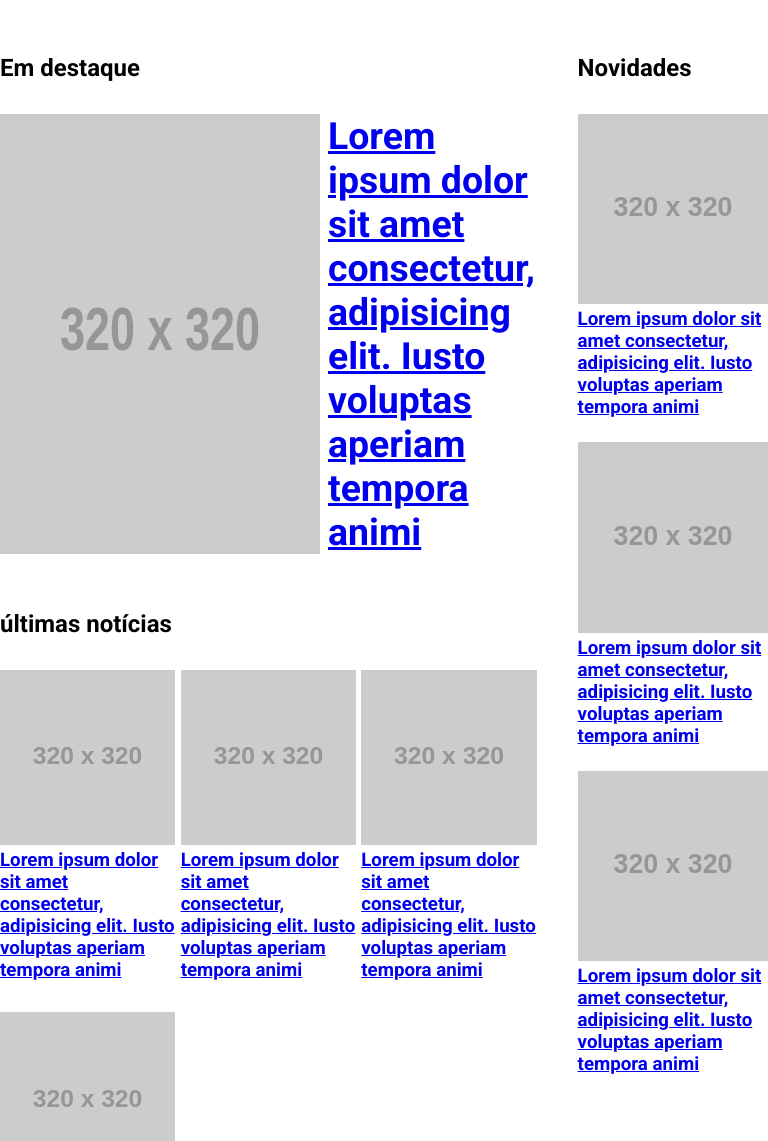
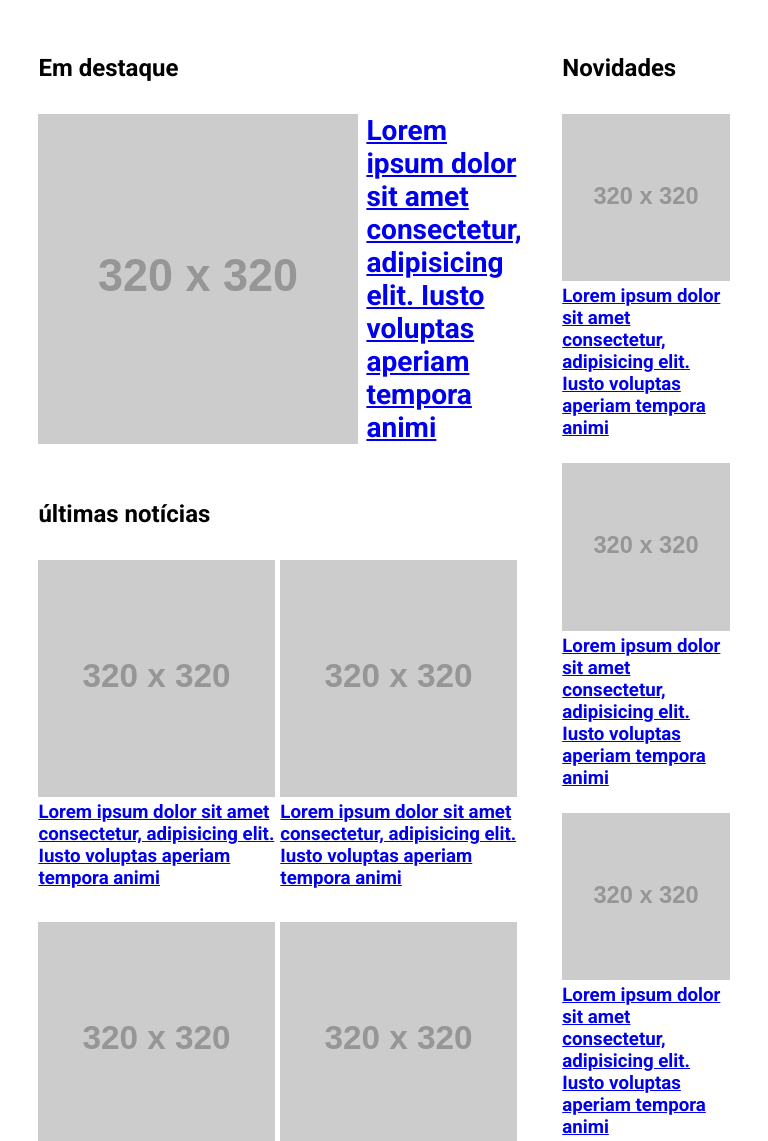
Before and after one commit to ArthWeber/AulaModulo11, a plain HTML site: page index.html in a window 768 px wide. Shown: the part 112-1253 px from the top of the page. Drawn offline with nearby package versions, Linux system fonts and the light colour scheme; placeholder pictures from the web are drawn by us.

Commit message:
### Fixed
- O seletor incorreto que impedia o usuário de abrir o menu na versão mobile foi corrigido. (#145)

```diff
--- a/index.html
+++ b/index.html
@@ -142,7 +142,7 @@
     <script src="https://code.jquery.com/jquery-3.7.1.min.js" integrity="sha256-/JqT3SQfawRcv/BIHPThkBvs0OEvtFFmqPF/lYI/Cxo=" crossorigin="anonymous"></script>
     <script>
         $(document).ready(function() {
-            $('.responsive-button button').click(function() {
+            $('.responsive-menu button').click(function() {
                 $('.menu').slideToggle();
             })
         })
--- a/style.css
+++ b/style.css
@@ -164,3 +164,15 @@ aside .noticia {
         color: rgb(0, 4, 255);
     }
 }
+
+@media screen and (min-width: 768px) and (max-width: 1023px) {
+    .conteudo {
+        max-width: 90%;
+    }
+    .destaque .noticia a {
+        font-size: 1.5em;
+    }
+    .noticias {
+        grid-template-columns: repeat(2, 49%);
+    }
+}
```
